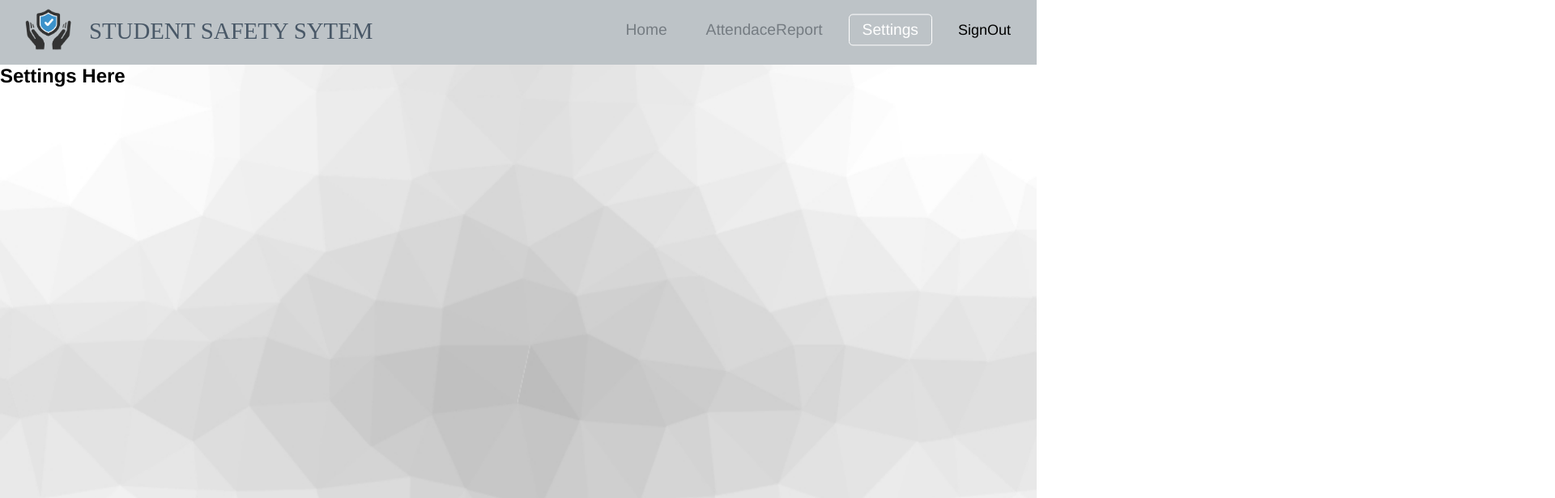
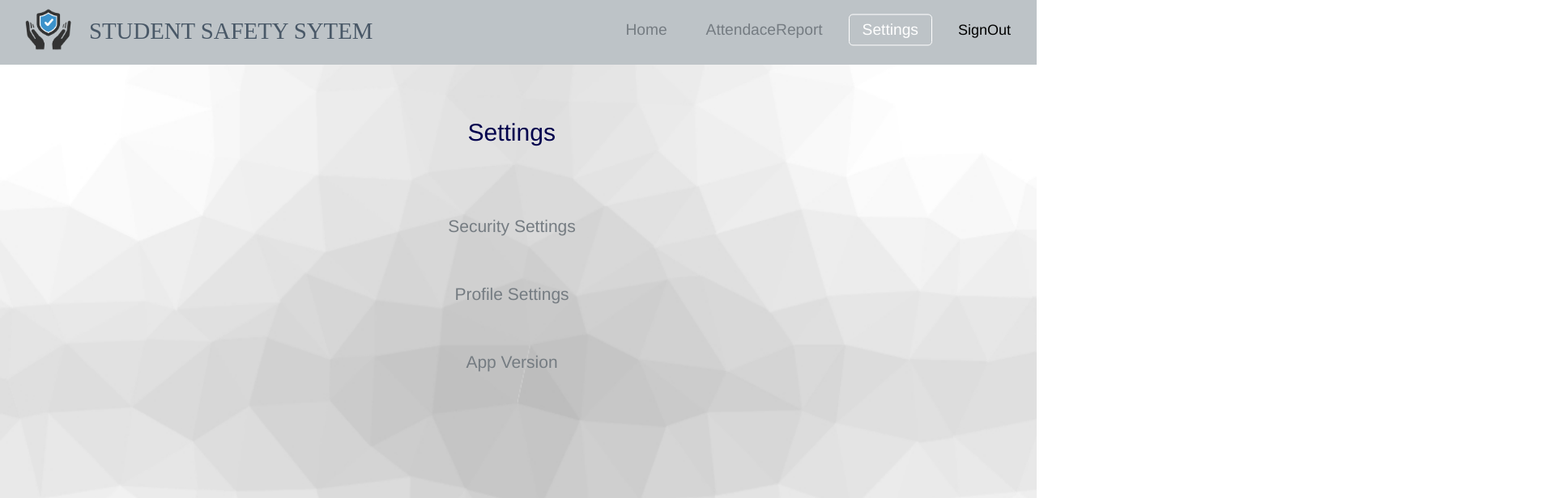
Before and after one commit to knimalaka/Student-Safety-System, a React (Create React App) app: page /components/Settings in a window 1280 px wide. Shown: the top 616 px of the page at 81% size, 1920 px wide, since content can reach past the window. Built offline with nearby package versions, Linux system fonts and the light colour scheme; a web font is replaced by a local one.

Commit message:
Added styles to Settings

```diff
--- a/src/components/Settings.js
+++ b/src/components/Settings.js
@@ -1,14 +1,37 @@
 import React, {useState} from 'react';
 import NavBar from './NavBar';
+import { NavLink } from 'react-router-dom';
 
 function Settings(){
 
+    const [click, setClick] = useState(false);
+    const handleClick = () => setClick(!click);
 
     return(
         <>
         <NavBar />
             <div className="Settings">
-                <h2>Settings Here</h2>
+                <h2>Settings</h2>
+
+                <div className="Nav-container-settings">
+
+                    <li className="Nav-item-settings">
+                    <NavLink exact to="/components/UserSettings/SecuritySettings" className="Nav-links-settings"
+                    onClick={handleClick}>Security Settings</NavLink>
+                    </li>
+
+                    <li className="Nav-item-settings">
+                    <NavLink exact to="/components/UserSettings/ProfileSettings" className="Nav-links-settings"
+                    onClick={handleClick}>Profile Settings</NavLink>
+                    </li>
+
+                    <li className="Nav-item-settings">
+                    <NavLink exact to="/components/UserSettings/AppVersion" className="Nav-links-settings"
+                    onClick={handleClick}>App Version</NavLink>
+                    </li>
+
+                </div>
+
             </div>
         </>
     )
--- a/src/components/UserSettings/AppVersion.js
+++ b/src/components/UserSettings/AppVersion.js
@@ -2,7 +2,7 @@ import React from 'react';
 
 function AppVersion(props) {
     return (
-        <div>
+        <div className="AppVersion">
             <h2>App Version : 1.0000</h2>
         </div>
     );
--- a/src/components/UserSettings/ProfileSettings.js
+++ b/src/components/UserSettings/ProfileSettings.js
@@ -2,8 +2,8 @@ import React from 'react';
 
 function ProfileSettings(props) {
   return (
-    <div>
-
+    <div className="ProfileSettings">
+      <h2>Edit Details Here</h2>
     </div>
   );
 }
--- a/src/components/UserSettings/SecuritySettings.js
+++ b/src/components/UserSettings/SecuritySettings.js
@@ -6,7 +6,7 @@ function SecuritySettings(name,email,password){
     return(
         <>
             <div className = "SecuritySettings">
-                <h2>Edit Details Here</h2>
+                <h2>Change password Here</h2>
             </div>
         </>
 
--- a/src/index.js
+++ b/src/index.js
@@ -17,6 +17,7 @@ import './styles/AdminHome.css';
 import './styles/AdminAttendanceReport.css';
 import './styles/ProfileSettings.css';
 import './styles/AdminSettings.css';
+import './styles/AppVersion.css';
 
 ReactDOM.render(
   <React.StrictMode>
--- /dev/null
+++ b/src/styles/AppVersion.css
@@ -0,0 +1,9 @@
+.AppVersion{
+    background: url(../Images/Background.jpg) no-repeat center fixed;
+    background-size: cover;
+    margin: 0;
+    width: 100%;
+    height: 100%;
+    display: block;
+    position: relative;
+}
--- a/src/styles/NavBar.css
+++ b/src/styles/NavBar.css
@@ -106,7 +106,7 @@
     font-size: 18px;
 }
 
-@media screen and (max-width: 1100px) {
+@media screen and (max-width: 960px) {
     .Nav-menu{
         display: flex;
         flex-direction: column;
--- a/src/styles/Settings.css
+++ b/src/styles/Settings.css
@@ -6,4 +6,77 @@
     height: 100%;
     display: block;
     position: relative;
-   }
+}
+
+.Nav-container-settings{
+    left: 0px;
+    opacity: 1;
+    transition: all 0.5s ease;
+    z-index: 1;
+
+    display: block;
+    flex-direction: column;
+    width: 50%;
+    height: 100%;
+    position: absolute;
+
+    justify-content: center;
+    align-items: center;
+    display: table;
+
+    transform: translate(50%,50%);
+    top: 30px;
+    height: fit-content;
+    text-align: center;
+    list-style-type: none;
+}
+
+.Settings h2{
+    display: block;
+    position: relative;
+    flex-direction: column;
+    transform: translate(50%,50%);
+    height: fit-content;
+    margin-left: -125px;
+    top: 50px;
+    color: #00004d;
+    font-weight: 50;
+    font-size: 30px;
+}
+
+.Nav-links-settings{
+    color: #757c82;
+    text-decoration: none;
+    padding: 0.5rem 1rem;
+    height: 100%;
+    border-bottom: 3px solid transparent;
+    padding: 1.5rem;
+    width: 100%;
+    display: table;
+    font-size: 21px;
+}
+
+.Nav-links-settings:hover{
+    color: #fff;
+}
+
+.Nav-item-settings{
+    line-height: 40px;
+    margin-right: 1rem;
+    align-items: center;
+
+}
+
+.Nav-item-settings:after{
+    content: "";
+    display: block;
+    height: 3px;
+    width: 0px;
+    background: transparent;
+    margin-top: -10px;
+}
+
+.Nav-item-settings:hover:after{
+    width: 100%;
+    background: #fff;
+}
```
